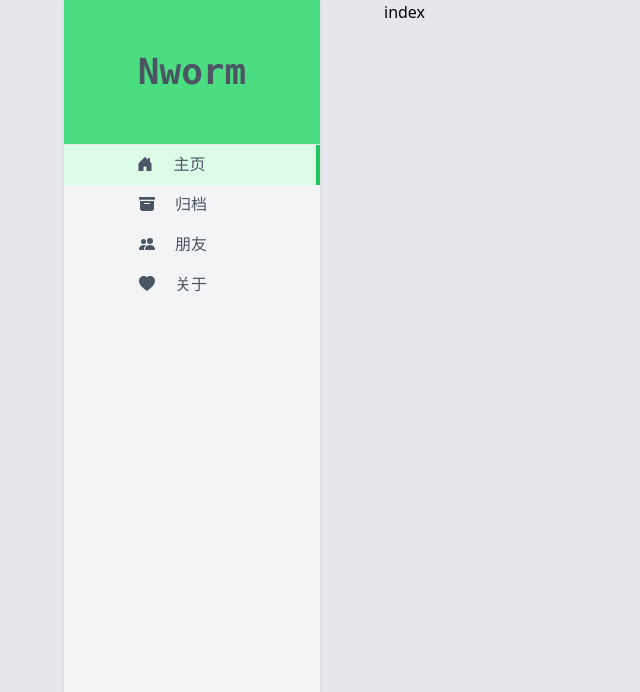
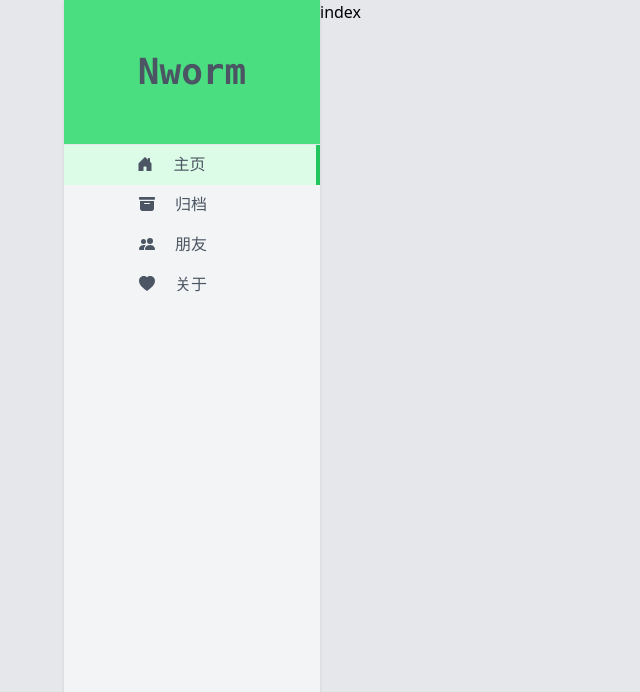
Before and after one commit to 1574242600/blog, a Gatsby site: page / in a window 1280 px wide. Shown: the top 692 px of the page, without its empty margins (0-640 px from the left). Built offline with nearby package versions, Linux system fonts and the light colour scheme; Gatsby itself is replaced by a stand-in of ours.

Commit message:
🚧 (r/components): 调整 layout 样式

```diff
--- a/src/components/layout.tsx
+++ b/src/components/layout.tsx
@@ -41,7 +41,7 @@ const Layout: React.FC<LayoutProps> = ({ children }) => {
                         <Footer siteMetadata={siteMetadata} />
                     </div>
                 </Sidebar>
-                <div className='lg:ml-80 h-full overflow-auto'>{children}</div>
+                <div className='lg:ml-64 h-full overflow-auto'>{children}</div>
             </div>
         </div>
     )
```
